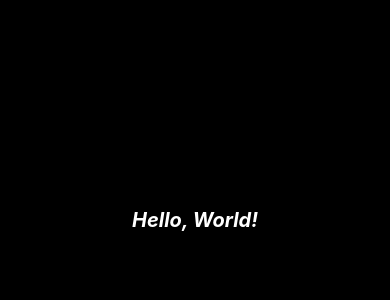
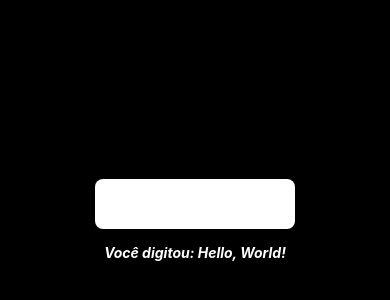
Before and after one commit to r0cc4t0/nlw-06-reactnative, a React Native app: screen / in a window 390 px wide. Shown: the part 202-502 px from the top of the page. Built offline with nearby package versions, Linux system fonts and the light colour scheme.

Commit message:
Concepts: Component, State, and Props

```diff
--- a/App.tsx
+++ b/App.tsx
@@ -1,28 +1,8 @@
 import React from 'react';
-import { StyleSheet, Text, View } from 'react-native';
-import { StatusBar } from 'expo-status-bar';
+import Main from './src/screens/Main';
 
 export default function App() {
   return (
-    <View style={styles.container}>
-      <StatusBar style="light" />
-      <Text style={styles.title}>Hello, World!</Text>
-    </View>
+    <Main />
   );
 }
-
-const styles = StyleSheet.create({
-  container: {
-    flex: 1,
-    backgroundColor: '#000',
-    alignItems: 'center',
-    justifyContent: 'center'
-  },
-
-  title: {
-    color: '#fff',
-    fontSize: 20,
-    fontWeight: 'bold',
-    fontStyle: 'italic'
-  }
-});
--- /dev/null
+++ b/src/screens/Main/index.tsx
@@ -0,0 +1,20 @@
+import React, { useState } from 'react';
+import { View, Text, TextInput } from 'react-native';
+import { StatusBar } from 'expo-status-bar';
+import styles from './styles';
+
+function Main() {
+  const [text, setText] = useState('Hello, World!');
+
+  return (
+    <View style={styles.container}>
+      <StatusBar style="light" />
+
+      <TextInput style={styles.input} onChangeText={setText} />
+
+      <Text style={styles.text}>Você digitou: {text}</Text>
+    </View>
+  );
+}
+
+export default Main;
--- /dev/null
+++ b/src/screens/Main/styles.ts
@@ -0,0 +1,28 @@
+import { StyleSheet } from 'react-native';
+
+const styles = StyleSheet.create({
+  container: {
+    flex: 1,
+    backgroundColor: '#000',
+    alignItems: 'center',
+    justifyContent: 'center'
+  },
+
+  input: {
+    height: 50,
+    width: 200,
+    borderRadius: 8,
+    backgroundColor: '#fff',
+    color: '#000',
+    paddingHorizontal: 10
+  },
+
+  text: {
+    color: '#fff',
+    fontWeight: 'bold',
+    fontStyle: 'italic',
+    marginTop: 15
+  }
+});
+
+export default styles;
```
